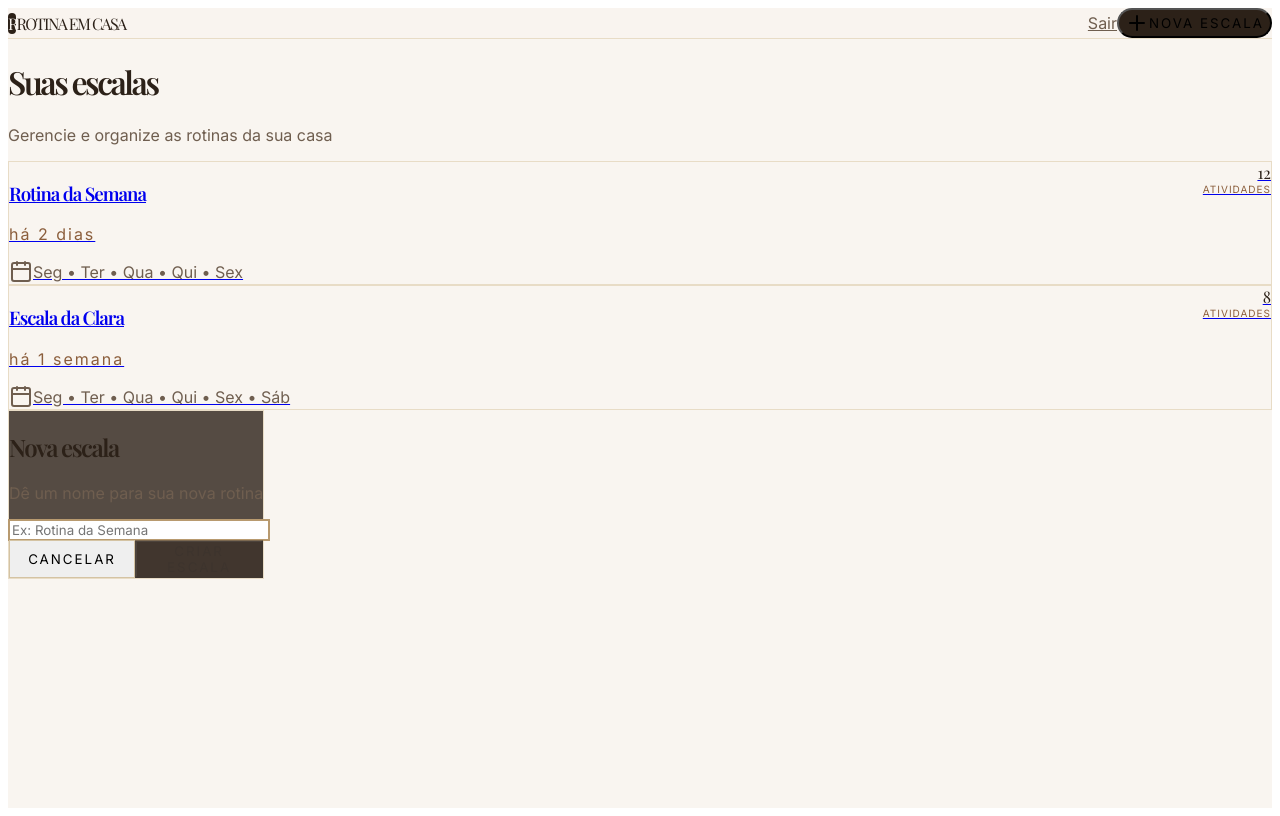
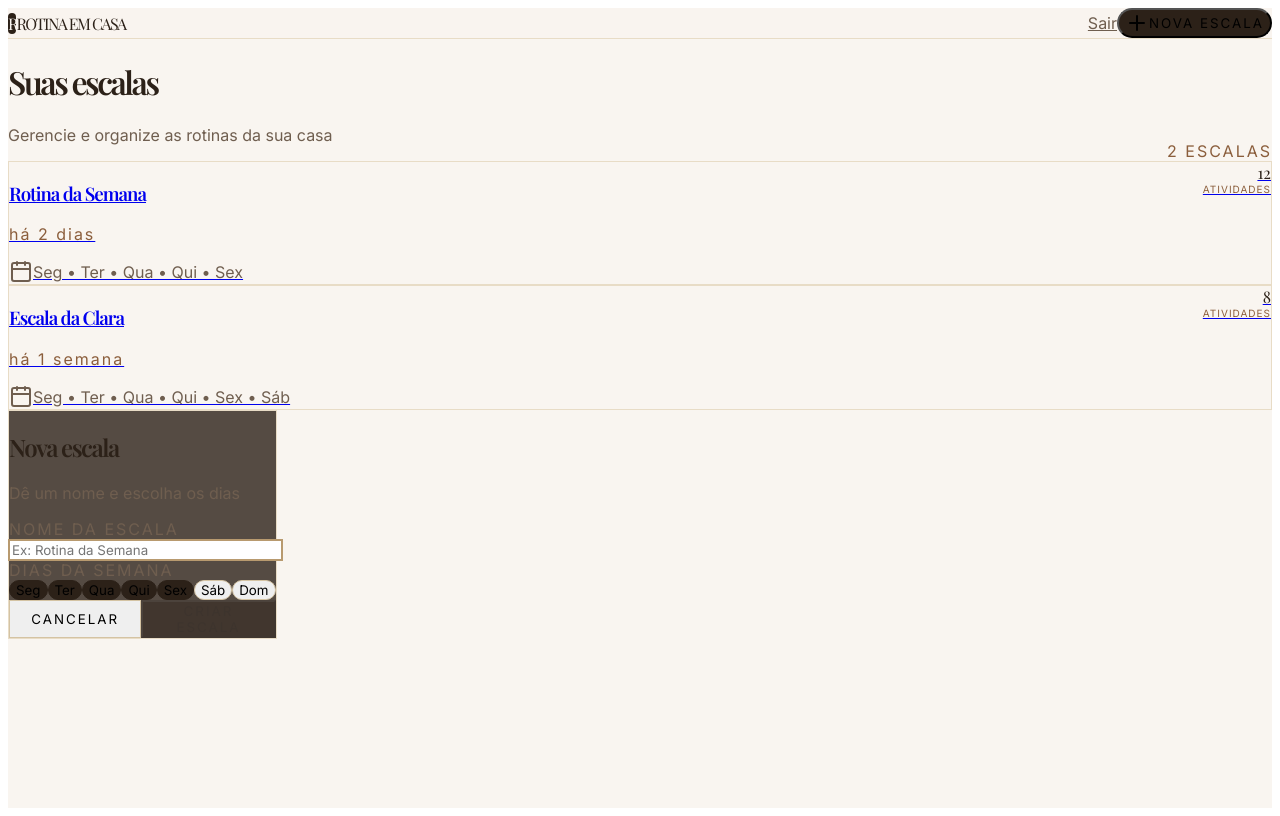
Before and after one commit to italo0machado/rotina-em-casa, a React (Vite) app in the folder frontend/: page /dashboard in a window 1280 px wide. Both pictures are taken after a click on the button "NOVA ESCALA". Built offline with nearby package versions, Linux system fonts and the light colour scheme.

Commit message:
fix: adiciona ErrorBoundary + corrige Dashboard (localStorage + excluir + remoção de state no Link)

```diff
--- a/frontend/src/App.tsx
+++ b/frontend/src/App.tsx
@@ -4,6 +4,7 @@ import Login from './pages/Login';
 import Cadastro from './pages/Cadastro';
 import Dashboard from './pages/Dashboard';
 import EscalaEditor from './pages/EscalaEditor';
+import ErrorBoundary from './components/ErrorBoundary';
 
 const router = createBrowserRouter([
   { path: '/', element: <Landing /> },
@@ -14,7 +15,11 @@ const router = createBrowserRouter([
 ]);
 
 function App() {
-  return <RouterProvider router={router} />;
+  return (
+    <ErrorBoundary>
+      <RouterProvider router={router} />
+    </ErrorBoundary>
+  );
 }
 
 export default App;
--- /dev/null
+++ b/frontend/src/components/ErrorBoundary.tsx
@@ -0,0 +1,56 @@
+import { Component, type ErrorInfo, type ReactNode } from 'react';
+
+interface Props {
+  children: ReactNode;
+  fallback?: ReactNode;
+}
+
+interface State {
+  hasError: boolean;
+  error?: Error;
+}
+
+class ErrorBoundary extends Component<Props, State> {
+  constructor(props: Props) {
+    super(props);
+    this.state = { hasError: false };
+  }
+
+  static getDerivedStateFromError(error: Error): State {
+    return { hasError: true, error };
+  }
+
+  componentDidCatch(error: Error, errorInfo: ErrorInfo) {
+    console.error('ErrorBoundary caught an error:', error, errorInfo);
+  }
+
+  render() {
+    if (this.state.hasError) {
+      return (
+        this.props.fallback || (
+          <div className="min-h-screen bg-[#f9f5f0] flex items-center justify-center p-8">
+            <div className="max-w-md text-center">
+              <div className="text-6xl mb-6">⚠️</div>
+              <h1 className="font-serif text-4xl tracking-[-1.5px] mb-4 text-[#2c2118]">
+                Algo deu errado
+              </h1>
+              <p className="text-[#6f5e4f] mb-8">
+                Ocorreu um erro inesperado. Por favor, recarregue a página.
+              </p>
+              <button
+                onClick={() => window.location.reload()}
+                className="px-8 py-3 bg-[#2c2118] text-white rounded-full text-sm tracking-[2px] hover:bg-[#3f2a1d] transition"
+              >
+                RECARREGAR PÁGINA
+              </button>
+            </div>
+          </div>
+        )
+      );
+    }
+
+    return this.props.children;
+  }
+}
+
+export default ErrorBoundary;
--- a/frontend/src/pages/Dashboard.tsx
+++ b/frontend/src/pages/Dashboard.tsx
@@ -1,5 +1,5 @@
-import { useState } from 'react';
-import { Link } from 'react-router-dom';
+import { useState, useEffect } from 'react';
+import { Link, useNavigate } from 'react-router-dom';
 import { Plus, Calendar } from 'lucide-react';
 
 interface Escala {
@@ -10,8 +10,18 @@ interface Escala {
   ultimaAtualizacao: string;
 }
 
+const DIAS_SEMANA = ['Seg', 'Ter', 'Qua', 'Qui', 'Sex', 'Sáb', 'Dom'];
+
 export default function Dashboard() {
-  const [escalas, setEscalas] = useState<Escala[]>([
+  const navigate = useNavigate();
+
+  const [escalas, setEscalas] = useState<Escala[]>(() => {
+    const saved = localStorage.getItem('escalas');
+    if (saved) {
+      try {
+        return JSON.parse(saved);
+      } catch {
+        return [
           {
             id: 1,
             nome: "Rotina da Semana",
@@ -26,10 +36,45 @@ export default function Dashboard() {
             totalAtividades: 8,
             ultimaAtualizacao: "há 1 semana"
           }
-  ]);
+        ];
+      }
+    }
+    return [
+      {
+        id: 1,
+        nome: "Rotina da Semana",
+        dias: ["Seg", "Ter", "Qua", "Qui", "Sex"],
+        totalAtividades: 12,
+        ultimaAtualizacao: "há 2 dias"
+      },
+      {
+        id: 2,
+        nome: "Escala da Clara",
+        dias: ["Seg", "Ter", "Qua", "Qui", "Sex", "Sáb"],
+        totalAtividades: 8,
+        ultimaAtualizacao: "há 1 semana"
+      }
+    ];
+  });
 
   const [showModal, setShowModal] = useState(false);
   const [novoNome, setNovoNome] = useState('');
+  const [diasSelecionados, setDiasSelecionados] = useState<string[]>(['Seg', 'Ter', 'Qua', 'Qui', 'Sex']);
+
+  // Persistir no localStorage
+  useEffect(() => {
+    localStorage.setItem('escalas', JSON.stringify(escalas));
+  }, [escalas]);
+
+  const toggleDia = (dia: string) => {
+    if (diasSelecionados.includes(dia)) {
+      if (diasSelecionados.length > 1) {
+        setDiasSelecionados(diasSelecionados.filter(d => d !== dia));
+      }
+    } else {
+      setDiasSelecionados([...diasSelecionados, dia]);
+    }
+  };
 
   const criarEscala = () => {
     if (!novoNome.trim()) return;
@@ -37,17 +82,25 @@ export default function Dashboard() {
     const novaEscala: Escala = {
       id: Date.now(),
       nome: novoNome.trim(),
-      dias: ["Seg", "Ter", "Qua", "Qui", "Sex"],
+      dias: [...diasSelecionados],
       totalAtividades: 0,
       ultimaAtualizacao: "agora"
     };
 
     setEscalas([novaEscala, ...escalas]);
     setNovoNome('');
+    setDiasSelecionados(['Seg', 'Ter', 'Qua', 'Qui', 'Sex']);
     setShowModal(false);
 
-    // TODO: Navegar para a página de edição da escala
-    // navigate(`/escala/${novaEscala.id}`);
+    navigate(`/escala/${novaEscala.id}`);
+  };
+
+  const excluirEscala = (id: number, e: React.MouseEvent) => {
+    e.preventDefault();
+    e.stopPropagation();
+    if (confirm('Tem certeza que deseja excluir esta escala?')) {
+      setEscalas(escalas.filter(e => e.id !== id));
+    }
   };
 
   return (
@@ -81,9 +134,14 @@ export default function Dashboard() {
       </nav>
 
       <div className="max-w-7xl mx-auto px-8 py-12">
-        <div className="mb-10">
+        <div className="mb-10 flex items-end justify-between">
+          <div>
             <h1 className="font-serif text-6xl tracking-[-2.5px] mb-3">Suas escalas</h1>
             <p className="text-[#6f5e4f] text-lg">Gerencie e organize as rotinas da sua casa</p>
+          </div>
+          <div className="text-sm text-[#8b5e3c] tracking-[2px]">
+            {escalas.length} ESCALAS
+          </div>
         </div>
 
         {escalas.length === 0 ? (
@@ -103,7 +161,7 @@ export default function Dashboard() {
               <Link
                 key={escala.id}
                 to={`/escala/${escala.id}`}
-                className="group border border-[#e8dcc6] bg-white rounded-3xl p-8 hover:shadow-xl transition-all duration-300 block"
+                className="group border border-[#e8dcc6] bg-white rounded-3xl p-8 hover:shadow-xl transition-all duration-300 block relative"
               >
                 <div className="flex items-start justify-between mb-6">
                   <div>
@@ -124,6 +182,14 @@ export default function Dashboard() {
                   <Calendar className="w-4 h-4" />
                   <span>{escala.dias.join(" • ")}</span>
                 </div>
+
+                {/* Botão de excluir */}
+                <button
+                  onClick={(e) => excluirEscala(escala.id, e)}
+                  className="absolute top-4 right-4 opacity-0 group-hover:opacity-100 text-red-600/60 hover:text-red-600 text-xs px-3 py-1 border border-red-200 rounded-full transition"
+                >
+                  Excluir
+                </button>
               </Link>
             ))}
           </div>
@@ -135,18 +201,43 @@ export default function Dashboard() {
         <div className="fixed inset-0 bg-[#2c2118]/80 backdrop-blur-sm z-50 flex items-center justify-center p-6">
           <div className="bg-white w-full max-w-md rounded-3xl p-10 border border-[#e8dcc6]">
             <h2 className="font-serif text-4xl tracking-[-1.5px] mb-2">Nova escala</h2>
-            <p className="text-[#6f5e4f] mb-8">Dê um nome para sua nova rotina</p>
+            <p className="text-[#6f5e4f] mb-8">Dê um nome e escolha os dias</p>
 
+            <div className="space-y-6">
+              <div>
+                <label className="block text-xs tracking-[2px] mb-2 text-[#6f5e4f]">NOME DA ESCALA</label>
                 <input
                   type="text"
                   value={novoNome}
                   onChange={(e) => setNovoNome(e.target.value)}
                   placeholder="Ex: Rotina da Semana"
-              className="w-full border border-[#d4c3a3] px-6 py-4 rounded-2xl text-lg focus:border-[#b89a6f] focus:outline-none mb-6"
+                  className="w-full border border-[#d4c3a3] px-6 py-4 rounded-2xl text-lg focus:border-[#b89a6f] focus:outline-none"
                   autoFocus
                 />
+              </div>
 
-            <div className="flex gap-3">
+              <div>
+                <label className="block text-xs tracking-[2px] mb-3 text-[#6f5e4f]">DIAS DA SEMANA</label>
+                <div className="flex flex-wrap gap-2">
+                  {DIAS_SEMANA.map(dia => (
+                    <button
+                      key={dia}
+                      type="button"
+                      onClick={() => toggleDia(dia)}
+                      className={`px-4 py-2 rounded-full text-sm border transition-all ${
+                        diasSelecionados.includes(dia)
+                          ? 'bg-[#2c2118] text-white border-[#2c2118]'
+                          : 'border-[#d4c3a3] hover:border-[#b89a6f]'
+                      }`}
+                    >
+                      {dia}
+                    </button>
+                  ))}
+                </div>
+              </div>
+            </div>
+
+            <div className="flex gap-3 mt-8">
               <button
                 onClick={() => setShowModal(false)}
                 className="flex-1 py-4 border border-[#d4c3a3] rounded-2xl text-sm tracking-[2px] hover:bg-[#f9f5f0] transition"
```
Also changed, not shown: 6 other files (tests, documents, lock files or other folders). Lines whose indentation alone changed are shown as unchanged.
